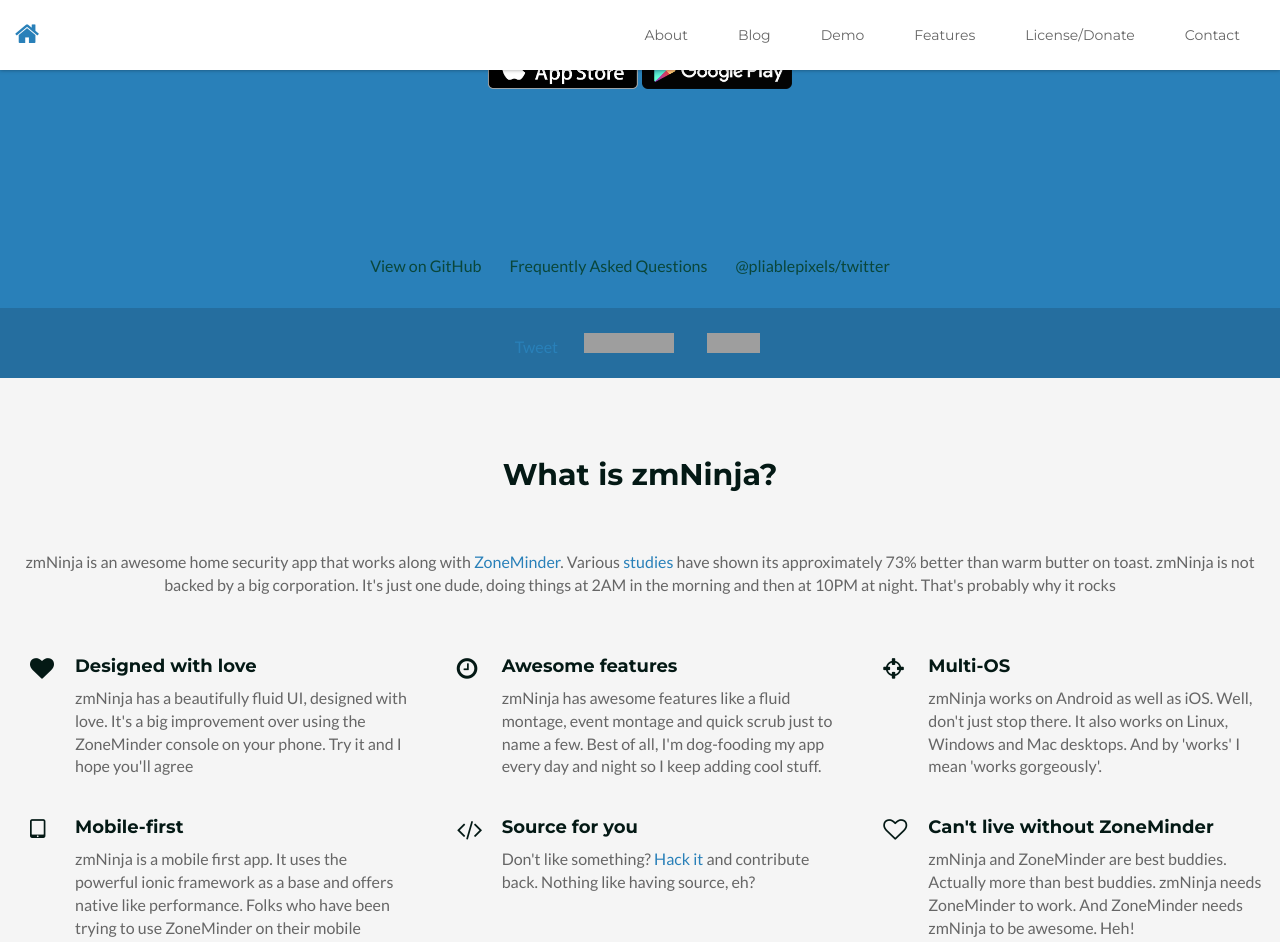
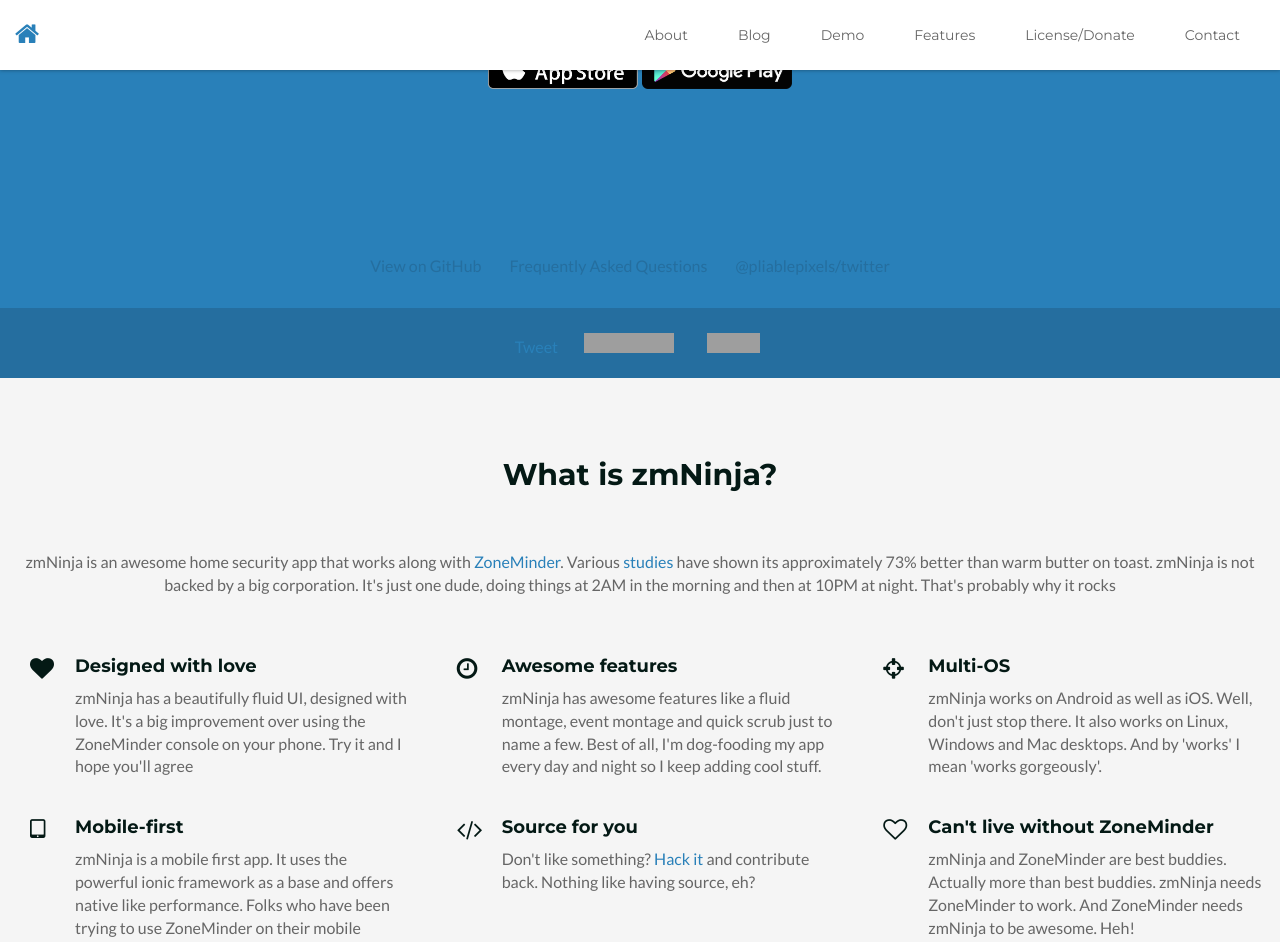
Before and after one commit to pliablepixels/pliablepixels.github.io, a Jekyll site: the page built from index.html, in a window 1280 px wide and 1400 px high, scrolled down 460 px. Shown: the top 942 px of the window. Built offline with Jekyll 4.4.1, drawn with Linux system fonts in a browser that asks for light colours; comment, search, counter and statistics services are not loaded; grey boxes are pictures that could not be loaded.

Commit message:
more fixes

```diff
--- a/public/css/styles-5.css
+++ b/public/css/styles-5.css
@@ -37,7 +37,7 @@ a {
 }
 a:hover {
   text-decoration: underline;
-  color: #107360;
+  color: #256e9f;
 }
 .btn,
 a.btn {
@@ -215,13 +215,13 @@ pre code {
 .promo .meta {
   margin-top: 120px;
   margin-bottom: 30px;
-  color: #0a463a;
+  color: #256e9f;
 }
 .promo .meta li {
   margin-right: 15px;
 }
 .promo .meta a {
-  color: #0a463a;
+  color: #256e9f;
 }
 .promo .meta a:hover {
   color: #041915;
@@ -404,7 +404,7 @@ pre code {
   background-clip: padding-box;
 }
 .license .cta-container .speech-bubble {
-  background: #92f0de;
+  background: #74c8ff;
   color: #041915;
   padding: 30px;
   margin-bottom: 30px;
@@ -486,7 +486,7 @@ pre code {
 }
 .contact .author-message .speech-bubble {
   margin-left: 155px;
-  background: #14937a;
+  background: #74c8ff;
   color: #041915;
   padding: 30px;
   -webkit-border-radius: 4px;
@@ -530,7 +530,7 @@ pre code {
   color: #256e9f;
 }
 .contact .info .sub-title {
-  color: #107360;
+  color: #256e9f;
   margin-bottom: 30px;
   margin-top: 0;
 }
@@ -566,7 +566,7 @@ pre code {
   float: left;
 }
 .contact .social-icons a:hover {
-  background: #143e36;
+  background: #256e9f;
 }
 .contact .social-icons a .fa {
   color: #fff;
```
Also changed, not shown: public/images/profile.png, 2 other files.
